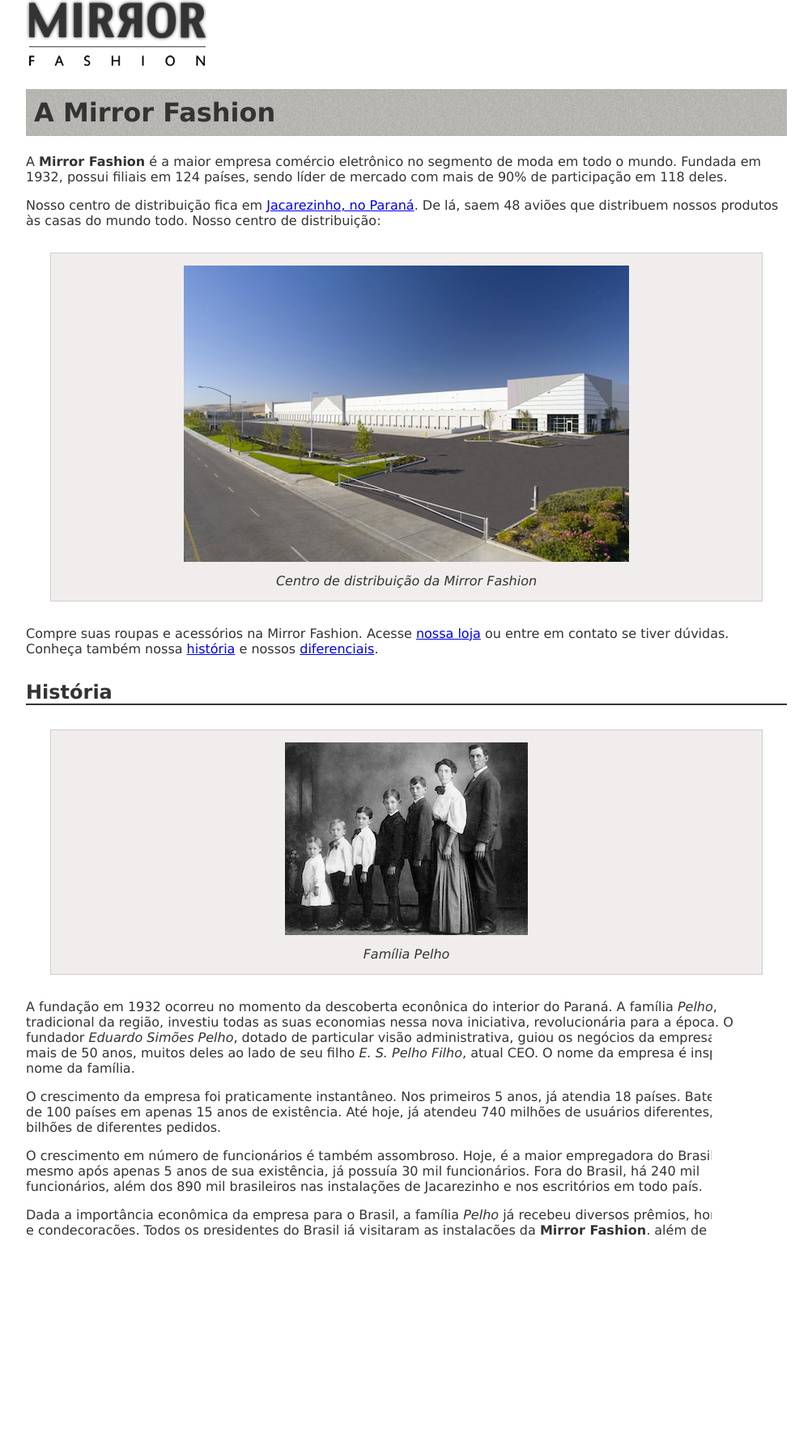
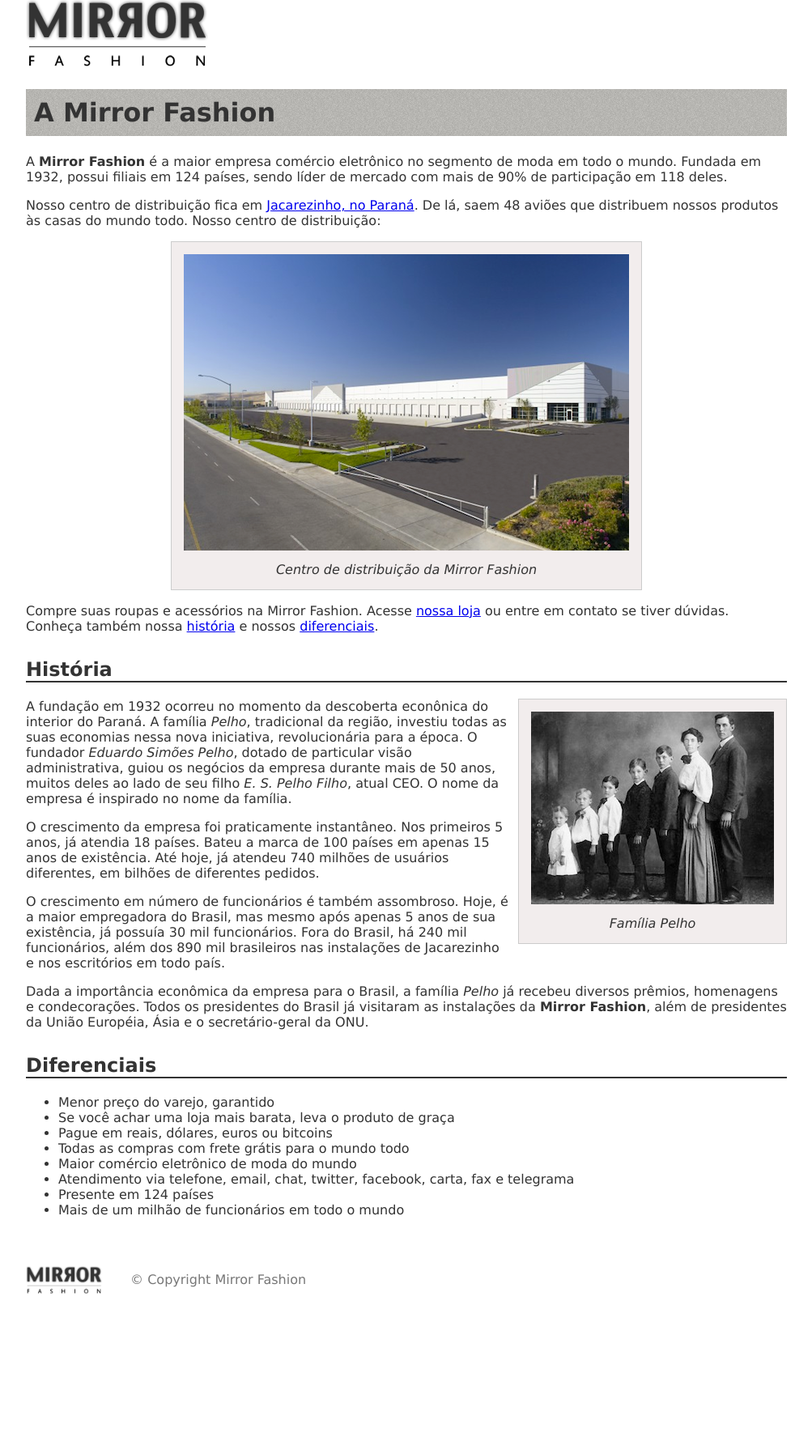
Before and after one commit to wilsonsf/Caelum-WD43, a PHP site: page /sobre.html in a window 1280 px wide. Shown: the whole page at 81% size, without its empty margins (138-1141 px from the left). After the commit the page ends 1598 px from the top, so only its background shows below. Run offline with PHP 8.4, Linux system fonts and the light colour scheme.

Commit message:
Caelum: exercicio 2.26

```diff
--- a/css/sobre.css
+++ b/css/sobre.css
@@ -23,3 +23,21 @@ figcaption {
   margin-top: 10px;
   font-style: italic;
 }
+#centro-distribuicao {
+  width: 550px;
+  margin: 0 auto;
+}
+#familia-pelho {
+  float: right;
+  margin: 0 0 10px 10px;
+}
+#rodape {
+  margin: 30px 0;
+  padding: 30px 0;
+  color: #777;
+}
+#rodape img {
+  margin-right:30px;
+  vertical-align: middle;
+  width: 94px;
+}
--- a/sobre.html
+++ b/sobre.html
@@ -14,7 +14,7 @@
 	  <p>
 	    Nosso centro de distribuição fica em <a href="https://maps.google.com.br/?q=Jacarezinho">Jacarezinho, no Paraná</a>. De lá, saem 48 aviões que distribuem nossos produtos às casas do mundo todo. Nosso centro de distribuição:
     </p>
-	  <figure>
+	  <figure id="centro-distribuicao">
 	    <img src="img/centro-distribuicao.png">
 	    <figcaption>Centro de distribuição da Mirror Fashion</figcaption>
 	  </figure>
@@ -22,7 +22,7 @@
 	    Compre suas roupas e acessórios na Mirror Fashion. Acesse <a href="index.html">nossa loja</a> ou entre em contato se tiver dúvidas. Conheça também nossa <a href="#historia">história</a> e nossos <a href="#diferenciais">diferenciais</a>.
     </p>
     <h2 id="historia">História</h2>
-    <figure>
+    <figure id="familia-pelho">
       <img src="img/familia-pelho.jpg">
       <figcaption>Família Pelho</figcaption>
     </figure>
@@ -47,5 +47,9 @@
         <li>Presente em 124 países</li>
         <li>Mais de um milhão de funcionários em todo o mundo</li>
     </ul>
+  <div id="rodape">
+    <img src="img/logo.png">
+    <span>&copy; Copyright Mirror Fashion</span>
+  </div>
 	</body>
 </html>
```
